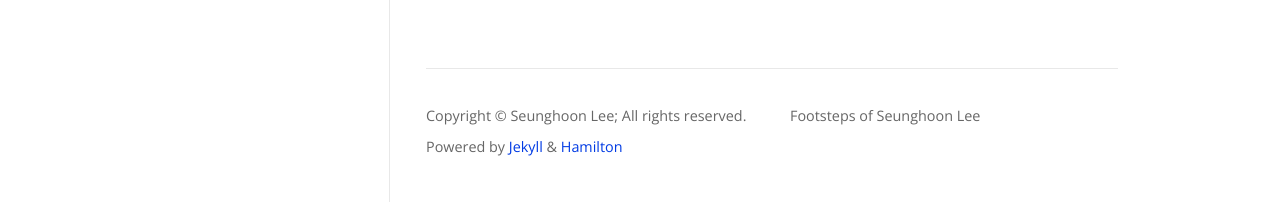
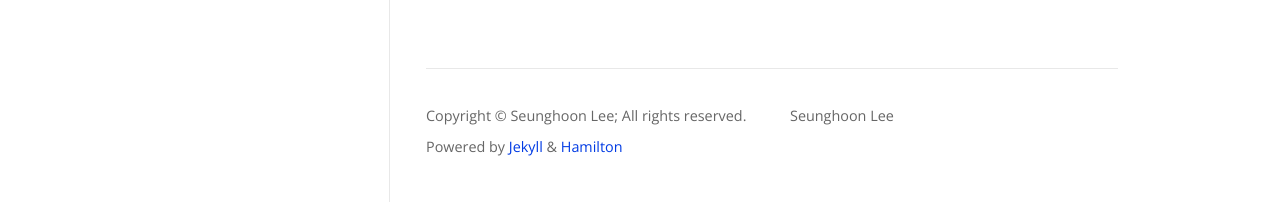
Before and after one commit to SeungHoon00/seunghoon00.github.io, a Jekyll site: the page built from index.html, in a window 1280 px wide. Shown: the part 2148-2350 px from the top of the page. Built offline with Jekyll 4.4.1, drawn with Linux system fonts in a browser that asks for light colours; nearby versions of some CDN libraries; some web fonts are replaced; the list of posts is cut into pages by our own code.

Commit message:
Update _config.yml

```diff
--- a/_config.yml
+++ b/_config.yml
@@ -1,5 +1,5 @@
 title: Footsteps of Seunghoon Lee
-description: Footsteps of Seunghoon Lee
+description: Seunghoon Lee
 author: Seunghoon Lee
 avatar: /logo.png
 email: seunghoon.l@skku.edu
```
